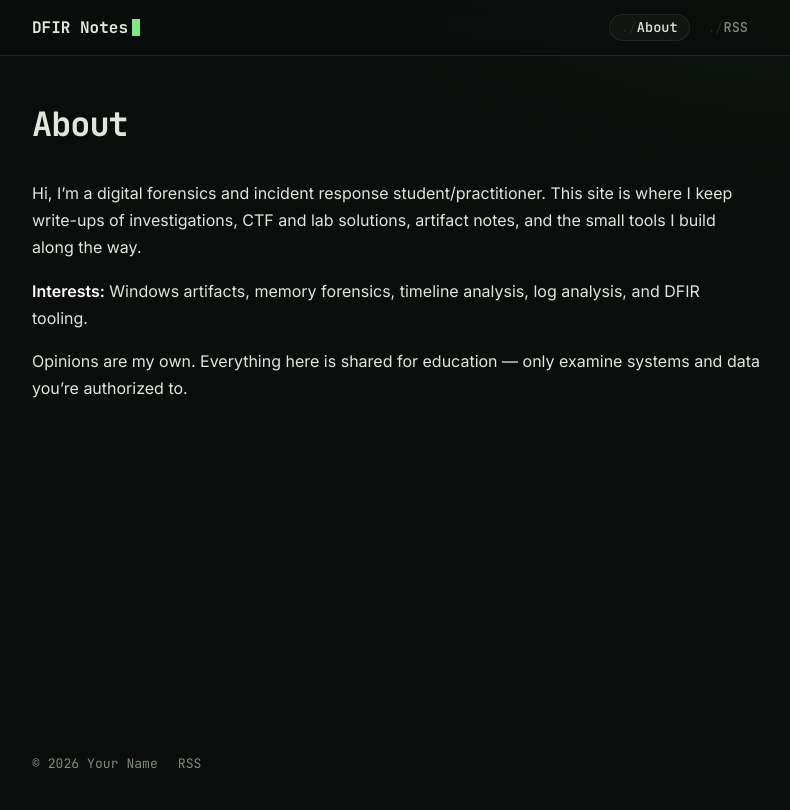
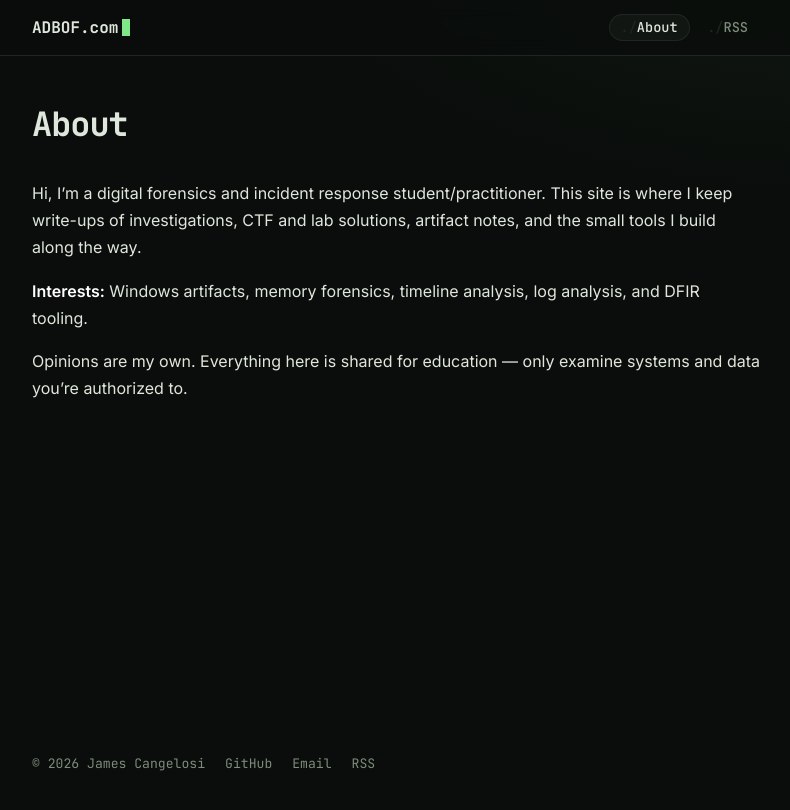
Before and after one commit to jcangelosi4n6/jcangelosi4n6.github.io, a Jekyll site: the page built from about.md, in a window 1280 px wide. Shown: the top 810 px of the page, without its empty margins (244-1034 px from the left). Built offline with Jekyll 4.4.1, drawn with Linux system fonts in a browser that asks for light colours.

Commit message:
Update site title, author, and social links

```diff
--- a/_config.yml
+++ b/_config.yml
@@ -1,9 +1,9 @@
 # ---------------------------------------------------------------
 # Site settings — edit these
 # ---------------------------------------------------------------
-title: DFIR Notes
+title: ADBOF.com
 description: Notes, write-ups and tooling from the digital forensics trenches.
-author: Your Name
+author: James Cangelosi
 url: "https://adbof.com"   # custom domain (also set in the CNAME file), no trailing slash
 baseurl: ""                          # "" for USERNAME.github.io, "/repo-name" for a project site
 lang: en
@@ -20,15 +20,15 @@ nav:
 
 # Social links shown in the footer (leave blank to hide)
 social:
-  github: ""        # e.g. your-github-username
+  github: "https://github.com/jcangelosi4n6"        # e.g. your-github-username
   mastodon: ""      # full URL, e.g. https://infosec.exchange/@you
-  email: ""
+  email: "jcangelosi4n6@gmail.com"
 
 # ---------------------------------------------------------------
 # ListenBrainz "now playing"
 # ---------------------------------------------------------------
 listenbrainz:
-  username: ""      # your ListenBrainz username; leave blank to hide the widget
+  username: "jcangelosi4n6"      # your ListenBrainz username; leave blank to hide the widget
   refresh: 60       # seconds between checks (keep >= 30 to be polite to the API)
 
 # ---------------------------------------------------------------
```
